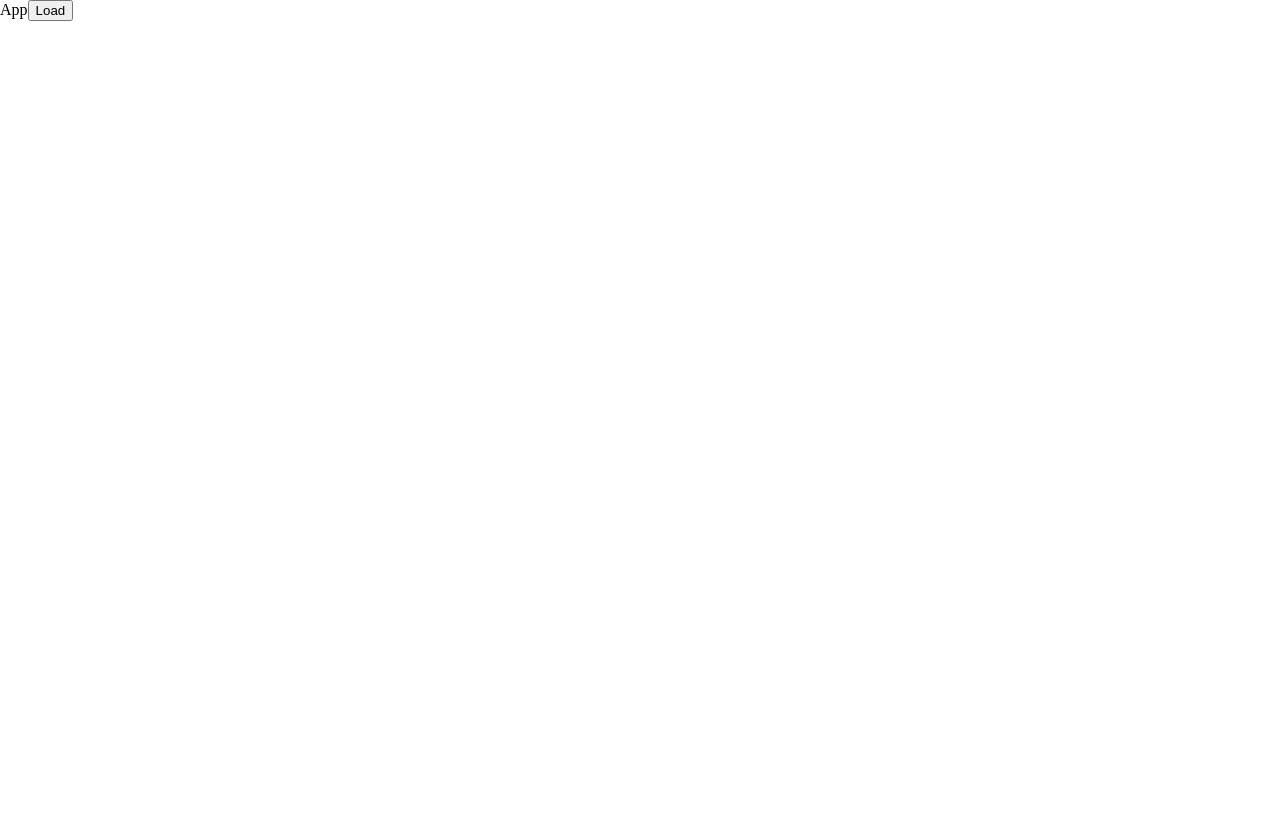
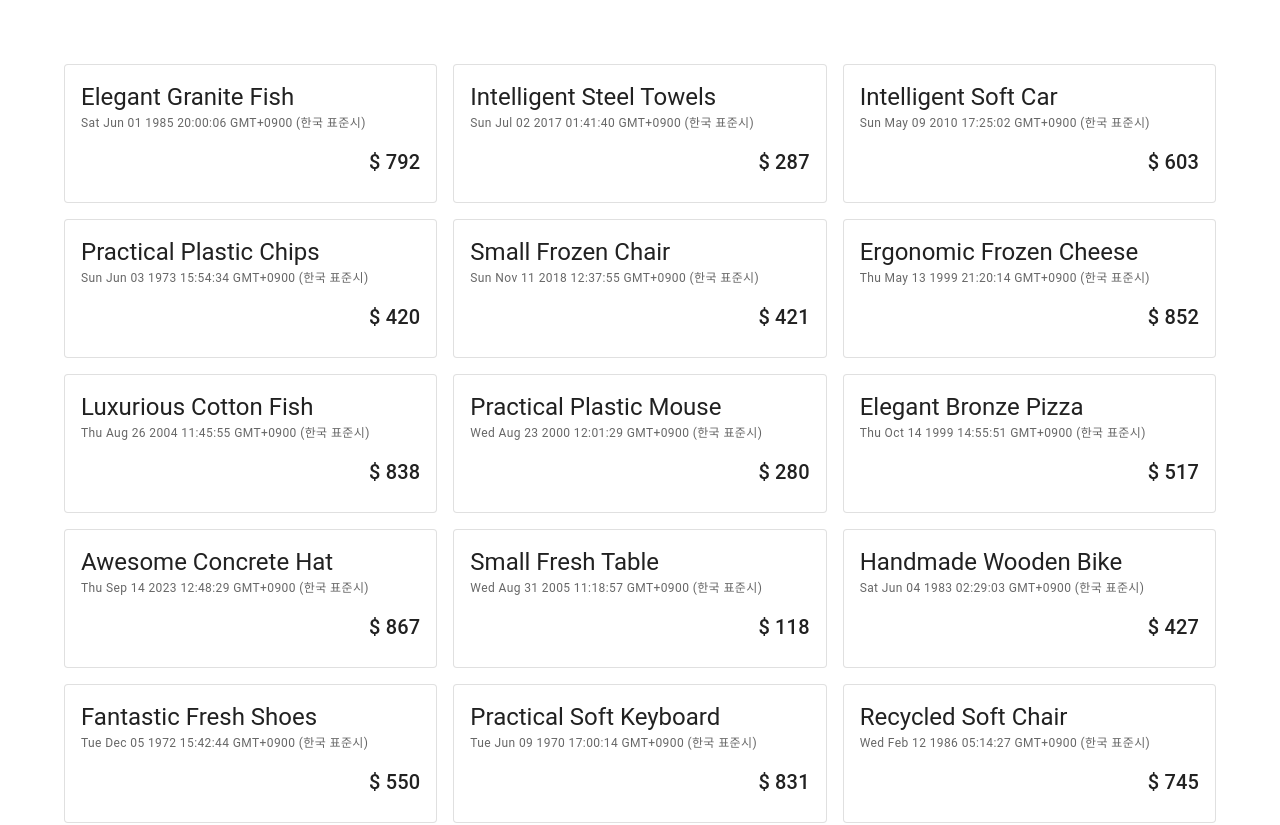
Before and after one commit to dev-webius/wanted-fe-00-intersection-observer-infinity-scroll, a React (Create React App) app: page / in a window 1280 px wide. Shown: the top 825 px of the page. Before the commit the page ends 800 px from the top, so only its background shows below. Built offline with nearby package versions, Linux system fonts and the light colour scheme.

Commit message:
feat: 로딩 서스펜스와 Intersect Observer 페칭 연동

```diff
--- /dev/null
+++ b/src/components/Intersect.tsx
@@ -0,0 +1,14 @@
+import { useIntersect } from "../hooks/useIntersect";
+
+const Div = ({ handle }: Props) => {
+  const ref = useIntersect<HTMLDivElement>(handle);
+  return <div ref={ref} />;
+};
+
+export default {
+  Div,
+};
+
+type Props = {
+  handle: () => void;
+}
--- /dev/null
+++ b/src/components/LoadingSuspense.tsx
@@ -0,0 +1,24 @@
+import { Box, CircularProgress } from "@mui/material";
+import { Suspense } from "react";
+
+const LoadingSuspense = ({ children }: Props) => {
+  return (
+    <Suspense fallback={<Loading />}>
+      {children}
+    </Suspense>
+  );
+};
+
+const Loading = () => {
+  return (
+    <Box sx={{ position: 'fixed', top: 8, right: 8 }}>
+      <CircularProgress />
+    </Box>
+  );
+};
+
+export default LoadingSuspense;
+
+type Props = {
+  children?: React.ReactNode;
+};
--- a/src/components/ProductItem.tsx
+++ b/src/components/ProductItem.tsx
@@ -1,13 +1,21 @@
-import { Box, Card } from "@mui/material";
+import {  Card, CardContent, Typography } from "@mui/material";
 import { MockData } from "../types/MockData";
 
-const ProductItem = ({ productId, productName, price, boughtDate }: MockData) => {
+const ProductItem = ({ productName, price, boughtDate }: MockData) => {
+  const formattedPrice = price.toString().replace(/\B(?=(\d{3})+(?!\d))/g, ',');
   return (
-    <Card>
-      <Box>Product ID: {productId}</Box>
-      <Box>Product Name: {productName}</Box>
-      <Box>Price: {price}</Box>
-      <Box>Bought Date: {boughtDate}</Box>
+    <Card variant="outlined">
+      <CardContent>
+        <Typography variant="h5">
+          {productName}
+        </Typography>
+        <Typography variant="caption" sx={{ color: 'text.secondary' }}>
+          {boughtDate}
+        </Typography>
+        <Typography variant="h6" sx={{ mt: 1.5, textAlign: 'right' }}>
+          $ {formattedPrice}
+        </Typography>
+      </CardContent>
     </Card>
   );
 };
--- a/src/components/ProductList.tsx
+++ b/src/components/ProductList.tsx
@@ -1,20 +1,65 @@
+import React, { useCallback, useState } from "react";
 import { Grid2 } from "@mui/material";
+import ProductItem from "./ProductItem";
+import LoadingSuspense from "./LoadingSuspense";
+import { getMockData } from "../fetch/getMockData";
+import { createCacheResource } from "../modules/cacheResource";
+import { throwSuspense } from "../modules/throwSuspense";
+import Intersect from "./Intersect";
 import { MockData } from "../types/MockData";
-import ProductItem from "./ProductItem";
 
-const ProductList = ({ data }: Props) => {
+const fetchResource = createCacheResource((page: number) => getMockData(page));
+
+const ProductList = () => {
+  const [page, setPage] = useState(0);
+  const [data, setData] = useState([] as MockData[]);
+  const [isEnd, setIsEnd] = useState(false);
+
+  const updateData = useCallback((response: Awaited<ReturnType<typeof fetchResource.fetch>>) => {
+    const { data, isEnd } = response;
+    setIsEnd(isEnd);
+    setData(prevData => {
+      const newData = data.filter(item =>
+        !prevData.some(oldItem => oldItem.productId === item.productId));
+      return [...prevData, ...newData];
+    });
+  }, []);
+
+  // Intersect 감지 > 페이지 증가 > 렌더링 > Fetcher가 페이지 변화 감지 >
+  // 데이터 페칭 > Suspense Throw 감지 > 데이터 업데이트 > 렌더링
+  const handleIntersect = useCallback(() => {
+    setPage(prevPage => prevPage + 1);
+  }, []);
+
   return (
+    <>
       <Grid2 container spacing={2} columns={{ xs: 4, sm: 8, md: 12 }}>
         {data.map(product =>
           <Grid2 key={product.productId} size={{ xs: 2, sm: 4, md: 4 }}>
             <ProductItem key={product.productId} {...product} />
           </Grid2>)}
       </Grid2>
+      {!isEnd &&
+        <LoadingSuspense>
+          <FetcherMemo page={page} updator={updateData} handle={handleIntersect} />
+        </LoadingSuspense>}
+    </>
   );
 };
 
+const Fetcher = ({ page, updator, handle }: FetcherProps) => {
+  const data = throwSuspense(fetchResource.fetch(page));
+  updator(data!);
+  return <Intersect.Div handle={handle} />;
+};
+
+// Fetcher 컴포넌트가 무한 렌더링 되는 것을 방지하기 위해 메모이징 적용
+const FetcherMemo = React.memo(Fetcher);
+
 export default ProductList;
 
-type Props = {
-  data: MockData[];
-};
+type FetcherProps = {
+  page: number;
+  updator: (data: Awaited<ReturnType<typeof fetchResource.fetch>>) => void;
+  handle: () => void;
+}
--- /dev/null
+++ b/src/hooks/useIntersect.ts
@@ -0,0 +1,30 @@
+import { useEffect, useRef } from "react";
+
+const observer = new IntersectionObserver((entries) => {
+  entries.forEach((entry) => {
+    if (entry.isIntersecting) {
+      entry.target.dispatchEvent(new CustomEvent('onIntersect'));
+    }
+  });
+}, { threshold: 1 });
+
+export function useIntersect<T extends HTMLElement = HTMLElement>(callback: EventListenerOrEventListenerObject) {
+  const ref = useRef<T>(null);
+
+  useEffect(() => {
+    const refCurrent = ref.current;
+    if (!refCurrent) {
+      return;
+    }
+
+    observer.observe(refCurrent);
+    refCurrent.addEventListener('onIntersect', callback);
+
+    return () => {
+      observer.unobserve(refCurrent);
+      refCurrent.removeEventListener('onIntersect', callback);
+    };
+  }, [callback]);
+
+  return ref;
+}
--- /dev/null
+++ b/src/modules/cacheResource.ts
@@ -0,0 +1,19 @@
+export function createCacheResource<T>(fetchFunc: FetchFunction<T>) {
+  const map = new Map<Object, Promise<T>>();
+
+  const fetch = (...args: Parameters<typeof fetchFunc>) => {
+    const key = JSON.stringify(args);
+    if (!map.has(key)) {
+      const promise = fetchFunc(...args);
+      map.set(key, promise);
+    }
+    return map.get(key)!;
+  };
+
+  return {
+    fetch,
+  };
+}
+
+type FetchFunction<T> = (...args: any[]) => Promise<T>;
+export type CacheResource<T> = ReturnType<typeof createCacheResource<T>>;
--- a/src/views/App.tsx
+++ b/src/views/App.tsx
@@ -1,44 +1,20 @@
-import { useState } from "react";
-import { getMockData } from "../fetch/getMockData";
-import { MockData } from "../types/MockData";
+import ProductList from "../components/ProductList";
+import { Container } from "@mui/material";
 
 const App = () => {
-  const [page, setPage] = useState(0);
-  const [mockData, setMockData] = useState<MockData[]>([]);
-  const [isEnd, setIsEnd] = useState(false);
-
-  const loadData = async () => {
-    console.log('Current Page:', page);
-    console.log('Current Data:', mockData);
-
-    const response = await getMockData(page);
-    console.log('Response:', response);
-
-    const { datas, isEnd } = response;
-    setPage(page + 1);
-    setMockData([...mockData, ...datas]);
-    setIsEnd(isEnd);
-  };
-
-  return <>
-    App
-    {!isEnd && <button onClick={loadData}>Load</button>}
-  </>;
+  return (
+    <Container sx={{ padding: 8 }}>
+      <ProductList />
+    </Container>
+  );
 };
 
 export default App;
 
 /*
 TODO 1:
-  - 로딩 UI 구현하기
-  - Mock Data 로드 시 로딩 UI 노출하고 추가 로드 비활성화하기
+  - 페칭 후 다음 Intersect까지 도달하기 전에 추가 페칭 시도하는 오류 수정
 
 TODO 2:
-  - React MUI 활용하여 UI 디자인하기
-
-TODO 3:
-  - Intersection Observer 활용하여 자동 로드 연동하기
-
-TODO 4:
   - README 적절히 작성하기
 */
```
Lines whose indentation alone changed are shown as unchanged.
